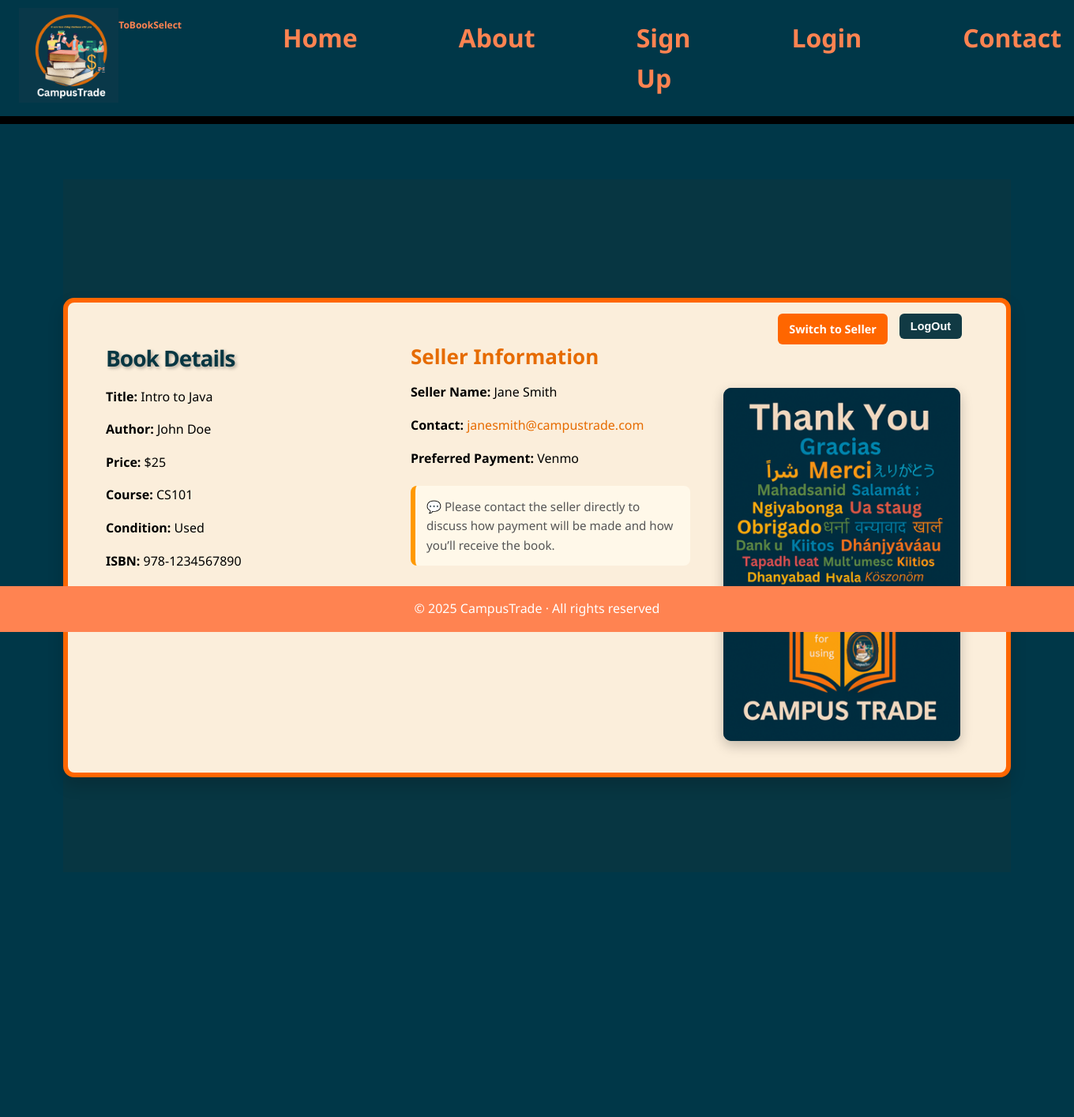
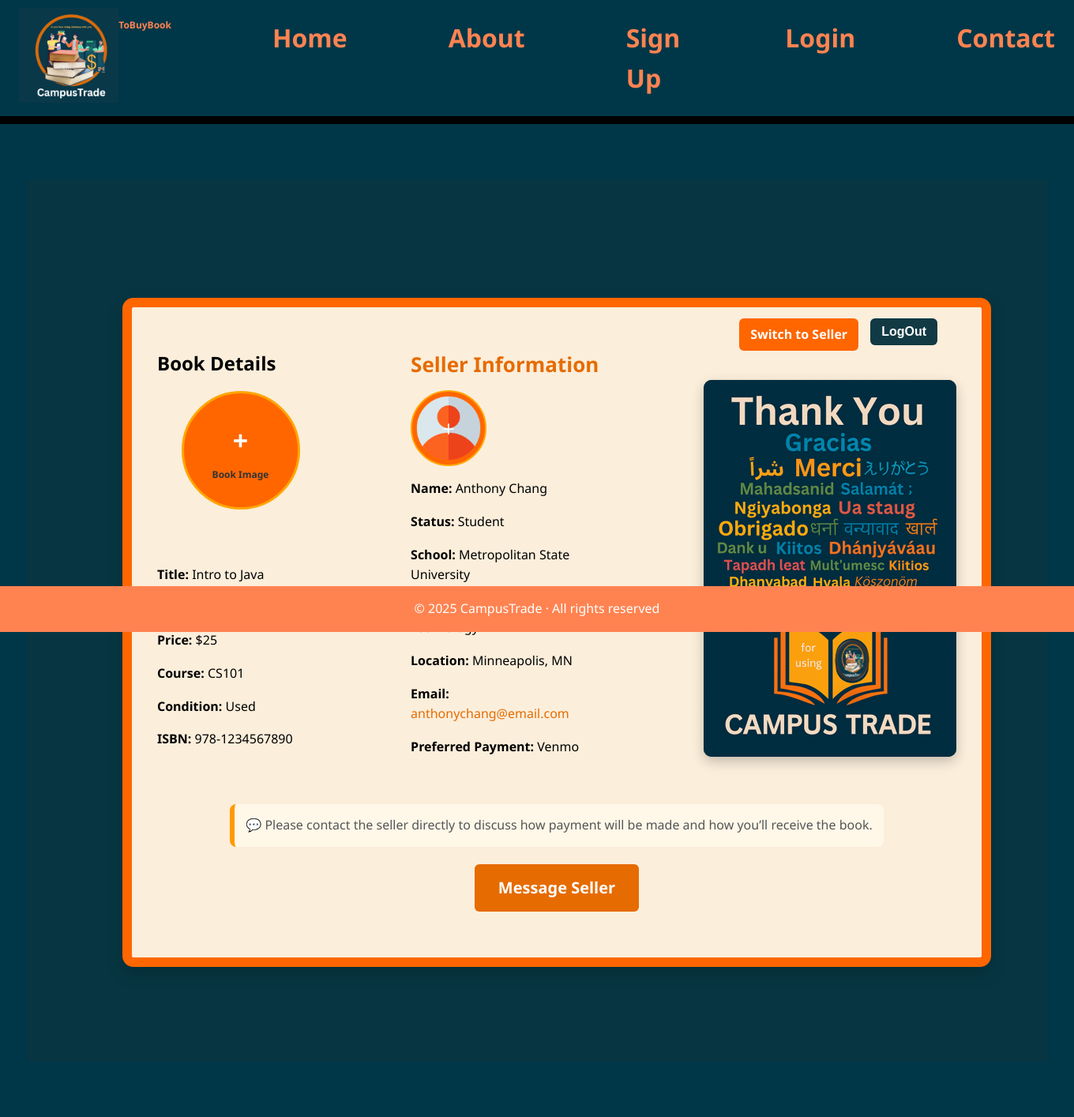
Before and after one commit to AnthonyChang123/TTT_Pacman, a PHP site: page /BuyButtonPage.php in a window 1360 px wide. Shown: the whole page at 79% size. Before the commit the page ends 992 px from the top, so only its background shows below. Run offline with PHP 8.4, Linux system fonts and the light colour scheme.

Commit message:
Update BuyButtonPage and header; update CSS; delete bookselection.php

```diff
--- a/BuyButtonPage.php
+++ b/BuyButtonPage.php
@@ -6,19 +6,31 @@
 <main>
   <section class="content-section">
     <div class="buy-box">
+
       <!-- top-right buttons INSIDE the card -->
       <div class="top-actions-inside">
         <a href="SellerPage.php" class="button switch">Switch to Seller</a>
 
-  <!-- ✅ Inline form for logout -->
-  <form method="post" action="logout.php" style="display:inline;">
-    <button class="button logout" type="submit">LogOut</button>
-  </form>
+        <!-- Inline form for logout -->
+        <form method="post" action="logout.php" style="display:inline;">
+          <button class="button logout" type="submit">LogOut</button>
+        </form>
       </div>
 
       <!-- LEFT: Book details -->
       <div class="buy-left">
-        <h1 class="hero-title">Book Details</h1>
+        <h1>Book Details</h1>
+        <form method="post" enctype="multipart/form-data" action="Seller_Controller.php">
+          <div class="book-upload">
+            <input id="bookUpload" name="bookImage" type="file" accept="image/*" hidden>
+            <label for="bookUpload" class="book-circle" aria-label="Upload book image">
+              <span class="book-plus">+</span>
+              <span class="book-hint">Book Image</span>
+              <img id="bookPreview" alt="Book image preview" hidden>
+            </label>
+          </div>
+        </form>
+
         <p><strong>Title:</strong> Intro to Java</p>
         <p><strong>Author:</strong> John Doe</p>
         <p><strong>Price:</strong> $25</p>
@@ -30,23 +42,45 @@
       <!-- MIDDLE: Seller info -->
       <div class="buy-right">
         <h2>Seller Information</h2>
-        <p><strong>Seller Name:</strong> Jane Smith</p>
-        <p><strong>Contact:</strong>
-          <a href="mailto:janesmith@campustrade.com?subject=Interested%20in%20your%20book&body=Hi%20Jane,%0AI'd%20like%20to%20buy%20your%20book%20for%20CS101.%20Can%20we%20connect%20via%20Venmo?">
-            janesmith@campustrade.com
+
+        <div class="avatar-uploader">
+          <input id="avatarInput" name="avatar" type="file" accept="image/*" hidden>
+          <label for="avatarInput" class="avatar" aria-label="Upload profile picture">
+            <img id="avatarPreview" src="/TTT2CampusTrade/Images/ProfileIcon.png" alt="Profile picture preview">
+            <span class="avatar-icon">+</span>
+          </label>
+        </div>
+
+        <p><strong>Name:</strong> Anthony Chang</p>
+        <p><strong>Status:</strong> Student</p>
+        <p><strong>School:</strong> Metropolitan State University</p>
+        <p><strong>Major:</strong> Computer Information Technology</p>
+        <p><strong>Location:</strong> Minneapolis, MN</p>
+        <p><strong>Email:</strong>
+          <a href="mailto:anthonychang@email.com?subject=Interested%20in%20your%20book">
+            anthonychang@email.com
           </a>
         </p>
         <p><strong>Preferred Payment:</strong> Venmo</p>
-
-        <div class="note">
-          💬 Please contact the seller directly to discuss how payment will be made and how you’ll receive the book.
-        </div>
       </div>
 
       <!-- RIGHT: Poster image -->
       <div class="buy-graphic">
         <img src="Images/TTTBuyButton.png" alt="Thank You Poster" class="thankyou-image">
       </div>
+
+      <!-- NOTE + MESSAGE BUTTON: full-width row under all columns -->
+      <div class="buy-note">
+        <div class="note">
+          💬 Please contact the seller directly to discuss how payment will be made and how you’ll receive the book.
+        </div>
+
+        <!-- Message Button (mailto) -->
+        <a class="message-button" href="mailto:anthonychang@email.com?subject=Interested%20in%20your%20book">
+          Message Seller
+        </a>
+      </div>
+
     </div>
   </section>
 </main>
--- a/CSS/BuyButtonPage.css
+++ b/CSS/BuyButtonPage.css
@@ -16,31 +16,54 @@
   padding: calc(var(--navH) + 20px) 0 120px;   /* space from header + bottom */
   min-height: 100vh;                    /* keep page tall */
   box-sizing:border-box;
+  width: 100%;
+}
+
+/* ==== FORCE THE CARD TO SPAN THE BROWN STRIP ==== */
+.content-section {
+  padding-left: 0;
+  padding-right: 0;
 }
 
 /* ===== Main card ===== */
-.buy-box{
-  position:relative;
-  display:grid;
-  grid-template-columns: 1fr 1fr 320px; /* book | seller | poster */
-  grid-template-areas: "left info poster";
-  gap: 32px;
+.buy-box {
+  position: relative; /* anchors top-right buttons */
+  background: #FBEEDB;
+  border: 12px solid var(--orange);
+  border-radius: 14px;
+  box-shadow: 0 10px 20px rgba(0, 0, 0, 0.16);
 
-  width: 1200px;
-  max-width: 92vw;
+  /* grid layout: Book | Seller | Poster on top, note row below spanning all */
+  display: grid;
+  grid-template-columns: 1.2fr 1fr 420px; /* Book | Seller | Image */
+  grid-template-areas:
+    "left info poster"
+    "note note note";
+  gap: 20px;
 
-  background:#FBEEDB;
-  border:6px solid var(--orange);
-  border-radius:14px;
-  box-shadow:0 10px 20px rgba(0,0,0,.16);
-  padding:48px 48px 40px;
-  overflow:hidden;
+  padding: 32px;
+  max-width: 1100px;
+  width: 100%;
+  margin: 0 auto;
 }
 
 /* Map areas */
-.buy-left    { grid-area:left; }
-.buy-right   { grid-area:info; }
-.buy-graphic { grid-area:poster; display:flex; align-items:center; justify-content:center; }
+.buy-left  { grid-area: left;  margin-top: 20px; }
+.buy-right { grid-area: info;  margin-top: 20px; }
+.buy-graphic{ grid-area: poster; display:flex; justify-content:flex-end; align-self:start; padding-top: 20px; }
+
+/* New full-width note area (spans all columns) */
+.buy-note {
+  grid-area: note;
+  display: flex;
+  flex-direction: column;      /* stack note and button */
+  align-items: center;         /* center them under the images */
+  justify-content: center;
+  gap: 14px;
+  margin-top: 8px;
+  padding-top: 6px;
+  padding-bottom: 6px;
+}
 
 /* Titles & text */
 .hero-title{
@@ -56,26 +79,28 @@
   color:#e66b00;
 }
 
-/* Seller note */
+/* Seller note (style kept but we will move markup into .buy-note) */
 .note{
-  margin-top:22px;
   background:#FFF8E9;
   border-left:6px solid #FF9900;
   padding:14px 14px;
   border-radius:8px;
-  font-size:.95rem;
+  font-size:1rem;
+  max-width:960px;
+  box-sizing:border-box;
+  text-align: center;
 }
 
 /* Poster image */
 .thankyou-image{
   width:100%;
-  max-width: 300px;   /* control poster width */
+  max-width:320px;   /* control poster width */
   height:auto;
   border-radius:10px;
   object-fit:contain;
   background:var(--teal-bg); /* blends if PNG has transparent edges */
   box-shadow:0 6px 16px rgba(0,0,0,.22);
-    margin-top: 60px;
+  margin-top: 40px;
 }
 
 /* Top-right buttons inside the card */
@@ -95,7 +120,7 @@
   font-weight:900;
   cursor:pointer;
   color:#fff;
-  font-size:.9rem;
+  font-size:1rem;
   text-decoration:none;
 }
 .top-actions-inside .switch{ background:var(--orange); }
@@ -107,15 +132,44 @@
 .buy-right a{ color:#e66b00; text-decoration:none; }
 .buy-right a:hover{ text-decoration:underline; }
 
+/* Message Button */
+.message-button {
+  display: inline-block;
+  padding: 12px 28px;
+  color: white;
+  text-decoration: none;
+  border: none;
+  border-radius: 6px;
+  font-size: 16px;
+  font-weight: bold;
+  cursor: pointer;
+  transition: background-color 0.3s ease;
+  min-width: 190px; /* ensures button is long enough */
+  text-align: center;
+  margin-top: 8px;
+  background-color: #e66b00;
+  border: 2px dashed #e66b00;
+  font-size: 20px;
+}
+
+/* a-message override (if you use anchor) */
+a.message-button {
+  color: white !important;
+  text-decoration: none;
+  display:inline-block;
+}
+
 /* ===== Responsive ===== */
 @media (max-width: 1100px){
   .buy-box{
     grid-template-columns: 1fr 1fr;
     grid-template-areas:
       "left info"
-      "poster poster";
+      "poster poster"
+      "note note";
   }
   .buy-graphic{ justify-content:flex-start; }
+  .thankyou-image{ max-width: 300px; }
 }
 @media (max-width: 720px){
   .buy-box{
@@ -123,10 +177,22 @@
     grid-template-areas:
       "left"
       "info"
-      "poster";
+      "poster"
+      "note";
     gap:20px;
     padding:36px 20px 28px;
   }
   .top-actions-inside{ top:10px; right:10px; }
   .thankyou-image{ max-width: 260px; margin: 6px 0; }
+  .message-button{ font-size: 18px; min-width: 160px; }
 }
+
+/* === Align the book image circle perfectly between title and details === */
+.book-upload {
+  display: flex;
+  justify-content: center;
+  width: 100%;
+  position: relative;
+  left: -45px;  /* move the circle slightly left; adjust value as needed */
+  margin-bottom: 70px; /* space before book details text */
+}
--- a/header.php
+++ b/header.php
@@ -17,12 +17,12 @@
     <div class="logo"> <img src="Images/CampusTradeLogo.png" alt="CampusTrade Logo" width="120">
   </div>
     <nav>
-      <a href="BookSelection.php" style="font-size:12px;">ToBookSelect</a>
+      <a href="BuyButtonPage.php" style="font-size:12px;">ToBuyBook</a>
       <a href="HomePage.php">Home</a>
       <a href="AboutPage.php">About</a>
       <a href="SignUpPage.php">Sign Up</a>
       <a href="LoginPage.php">Login</a>
-      <a href="ContactPage.php">Contact</a>
+      <a href="ContactPage.php">Contact</aS>
        <?php if (isset($_SESSION['user_id'])): ?>
     <a href="logout.php">Logout</a>
   <?php endif; ?>
```
Also changed, not shown: BookSelection.php (deleted, +0 -83 lines).
